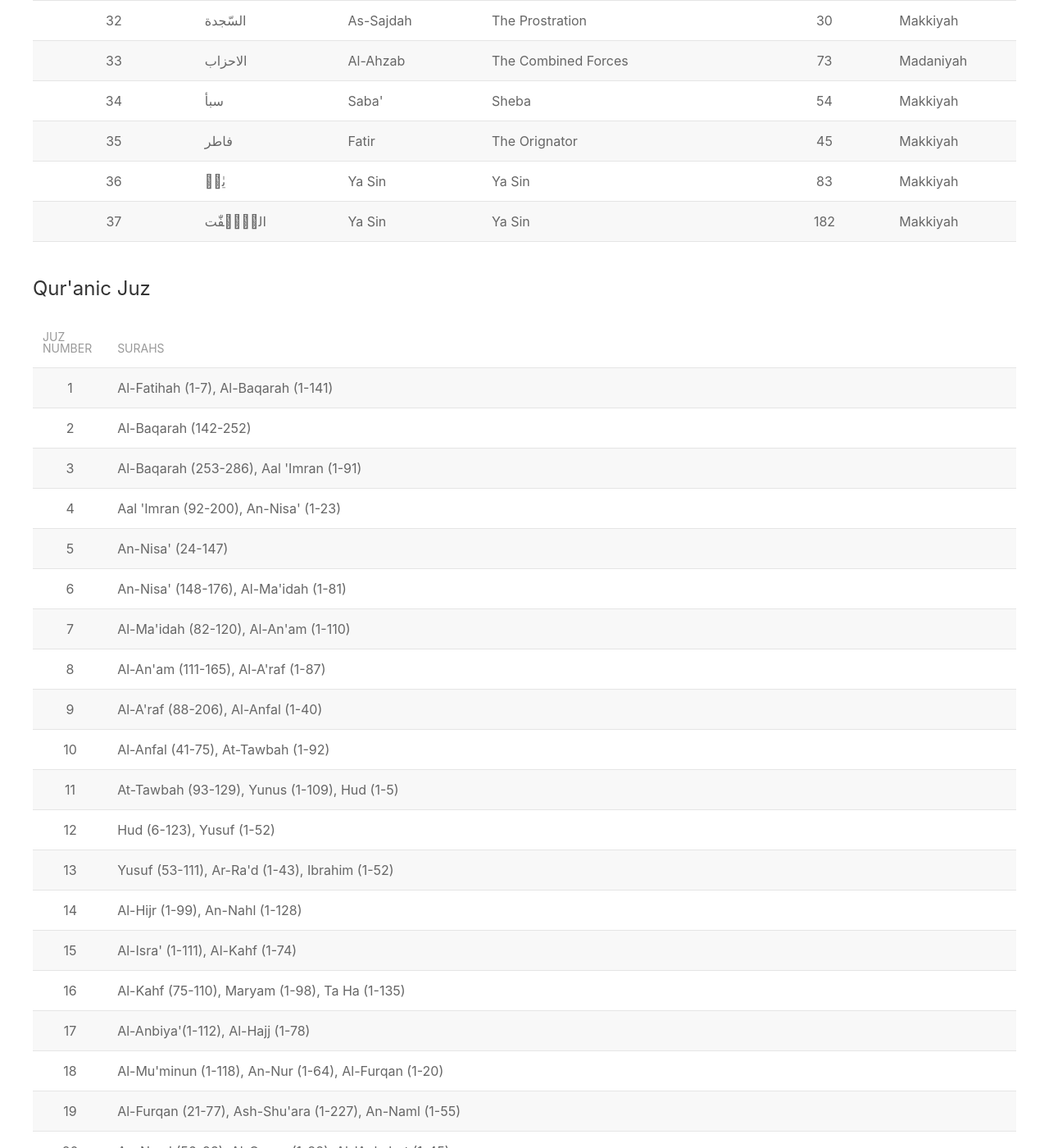
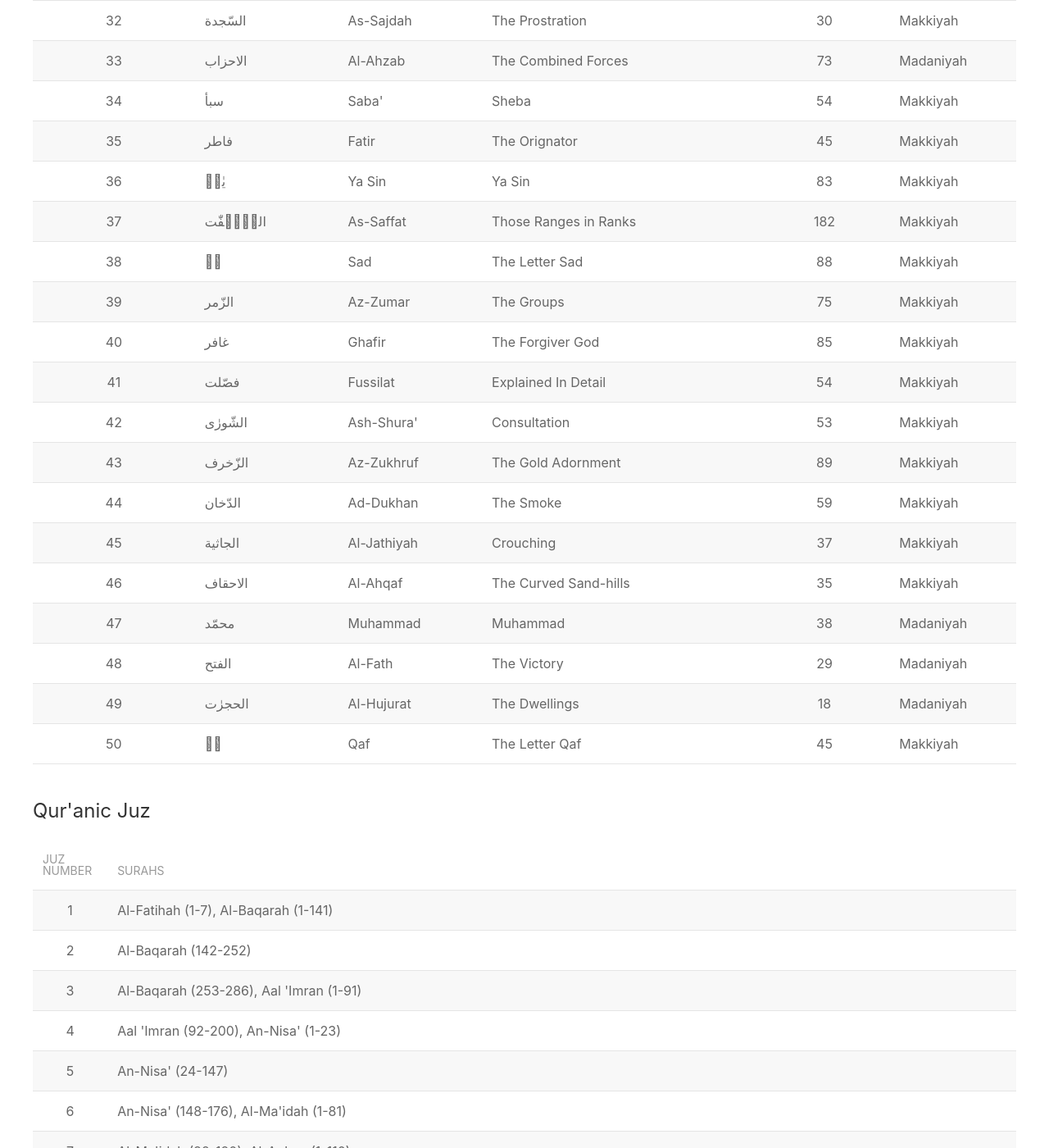
Before and after one commit to alqurankarim/alqurankarim.github.io, a Jekyll site: the page built from _pages/quran/types.html, in a window 1280 px wide and 1400 px high, scrolled down 1659 px. Shown: the whole window at 82% size. Built offline with Jekyll 4.4.1, drawn with Linux system fonts in a browser that asks for light colours; nearby versions of some CDN libraries.

Commit message:
Update quran.yml

```diff
--- a/_data/quran.yml
+++ b/_data/quran.yml
@@ -216,13 +216,90 @@ quranic_chapters:
     ayah_count: 83
     surah_number: 36
     type: Makkiyah
-  - name: Ya Sin
-    latin_name: Ya Sin
+  - name: Those Ranges in Ranks
+    latin_name: As-Saffat
     arabic_name: "الصّٰۤفّٰت"
     ayah_count: 182
     surah_number: 37
     type: Makkiyah
-
+  - name: The Letter Sad
+    latin_name: Sad
+    arabic_name: "صۤ"
+    ayah_count: 88
+    surah_number: 38
+    type: Makkiyah
+  - name: The Groups
+    latin_name: Az-Zumar
+    arabic_name: "الزّمر"
+    ayah_count: 75
+    surah_number: 39
+    type: Makkiyah
+  - name: The Forgiver God
+    latin_name: Ghafir
+    arabic_name: "غافر"
+    ayah_count: 85
+    surah_number: 40
+    type: Makkiyah
+  - name: Explained In Detail
+    latin_name: Fussilat
+    arabic_name: "فصّلت"
+    ayah_count: 54
+    surah_number: 41
+    type: Makkiyah
+  - name: Consultation
+    latin_name: Ash-Shura'
+    arabic_name: "الشّورٰى"
+    ayah_count: 53
+    surah_number: 42
+    type: Makkiyah
+  - name: The Gold Adornment
+    latin_name: Az-Zukhruf
+    arabic_name: "الزّخرف"
+    ayah_count: 89
+    surah_number: 43
+    type: Makkiyah
+  - name: The Smoke
+    latin_name: Ad-Dukhan
+    arabic_name: "الدّخان"
+    ayah_count: 59
+    surah_number: 44
+    type: Makkiyah
+  - name: Crouching
+    latin_name: Al-Jathiyah
+    arabic_name: "الجاثية"
+    ayah_count: 37
+    surah_number: 45
+    type: Makkiyah
+  - name: The Curved Sand-hills
+    latin_name: Al-Ahqaf
+    arabic_name: "الاحقاف"
+    ayah_count: 35
+    surah_number: 46
+    type: Makkiyah
+  - name: Muhammad
+    latin_name: Muhammad
+    arabic_name: "محمّد"
+    ayah_count: 38
+    surah_number: 47
+    type: Madaniyah
+  - name: The Victory
+    latin_name: Al-Fath
+    arabic_name: "الفتح"
+    ayah_count: 29
+    surah_number: 48
+    type: Madaniyah
+  - name: The Dwellings
+    latin_name: Al-Hujurat
+    arabic_name: "الحجرٰت"
+    ayah_count: 18
+    surah_number: 49
+    type: Madaniyah
+  - name: The Letter Qaf
+    latin_name: Qaf
+    arabic_name: "قۤ"
+    ayah_count: 45
+    surah_number: 50
+    type: Makkiyah
 
 
 #Quranic Juz/Para
```
